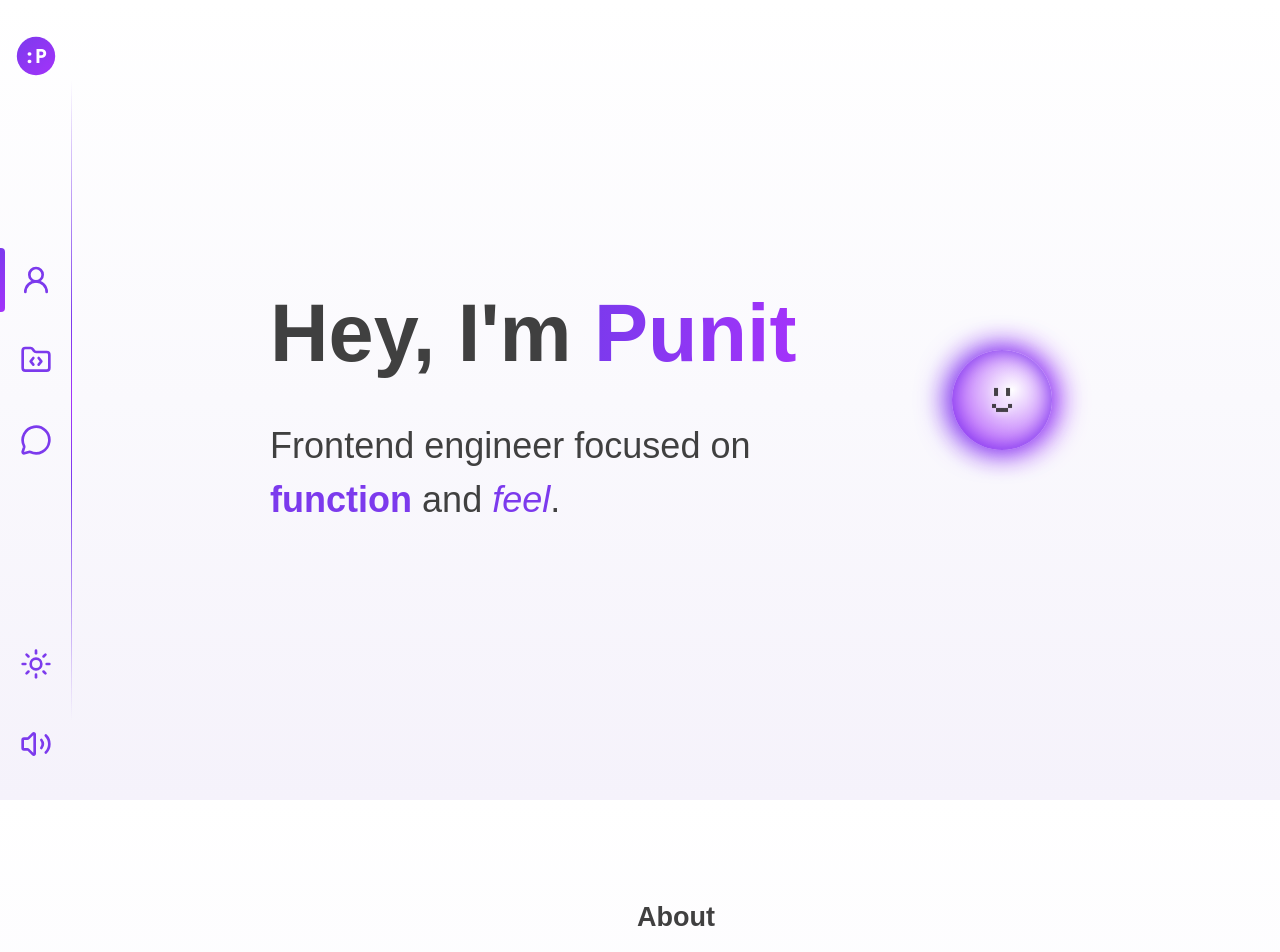
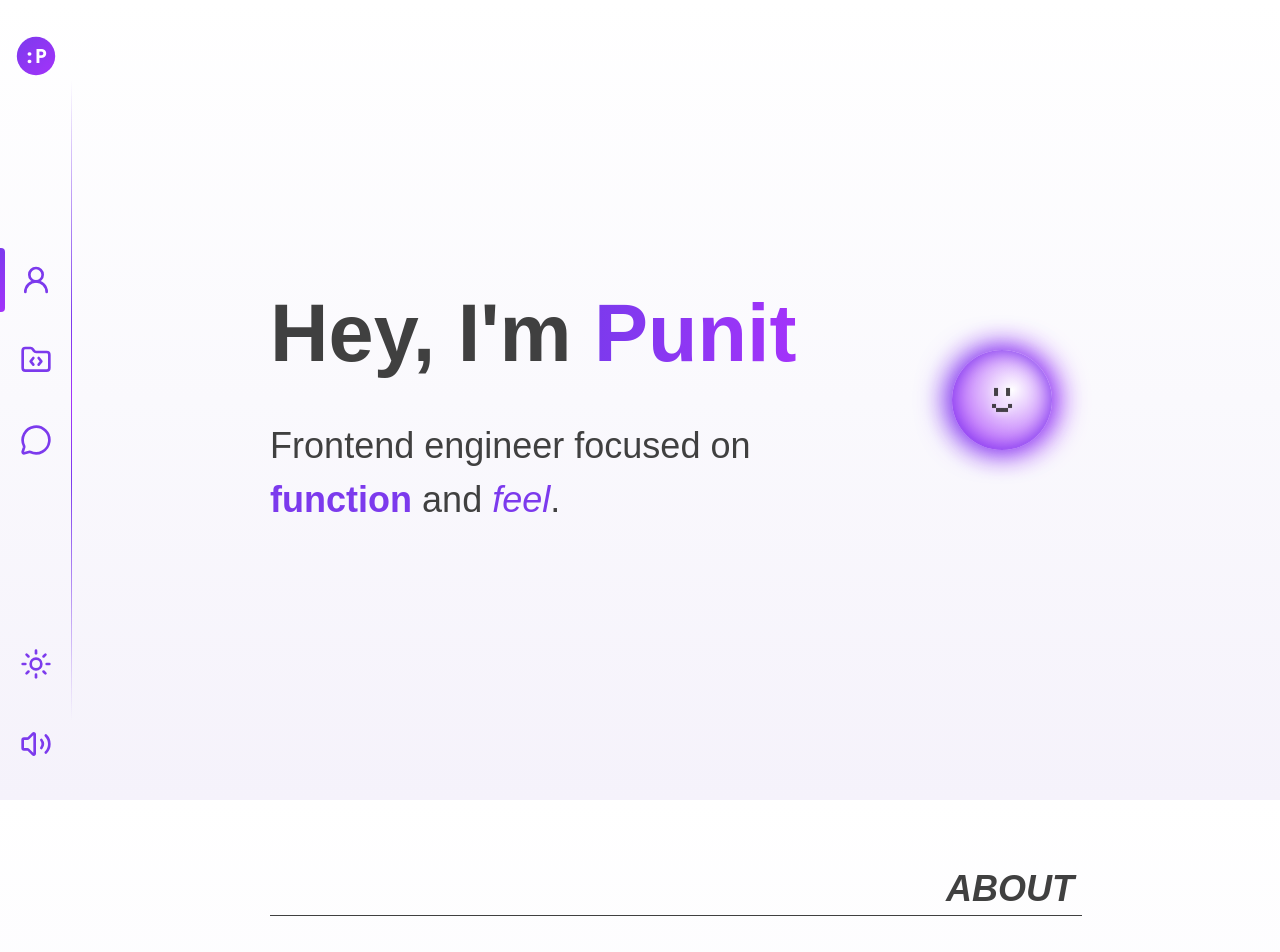
Before and after one commit to punit-shah/punitshah-dev-v2, a React (Vite) app: page / in a window 1280 px wide. Shown: the top 952 px of the page. Built offline with nearby package versions, Linux system fonts and the light colour scheme; no server answers; a web font is replaced by a local one.

Commit message:
Update Section title styles

```diff
--- a/src/components/Section/Section.module.css
+++ b/src/components/Section/Section.module.css
@@ -18,7 +18,24 @@
 }
 
 .title {
-  font-size: 1.5em;
-  text-align: center;
-  padding-block-start: 3.6875rem;
+  position: relative;
+  font-family: var(--font-techy);
+  font-weight: 900;
+  font-stretch: 125%;
+  font-style: italic;
+  font-size: 2em;
+  text-align: end;
+  text-transform: uppercase;
+  padding: 1rem 0.5rem 1.5rem;
 }
+
+.titleUnderline {
+  content: '';
+  position: absolute;
+  left: 0;
+  bottom: 1.5rem;
+  display: block;
+  width: 100%;
+  height: 1px;
+  background: var(--color-text);
+}
--- a/src/components/Section/Section.tsx
+++ b/src/components/Section/Section.tsx
@@ -25,7 +25,12 @@ const Section = ({
 }: SectionProps) => (
   <section className={classNames(classes.section, className)} {...rest}>
     <Container centered={centered} className={containerClassName}>
-      {title && <h2 className={classes.title}>{title}</h2>}
+      {title && (
+        <h2 className={classes.title}>
+          {title}
+          <div className={classes.titleUnderline} />
+        </h2>
+      )}
       {children}
     </Container>
   </section>
```
